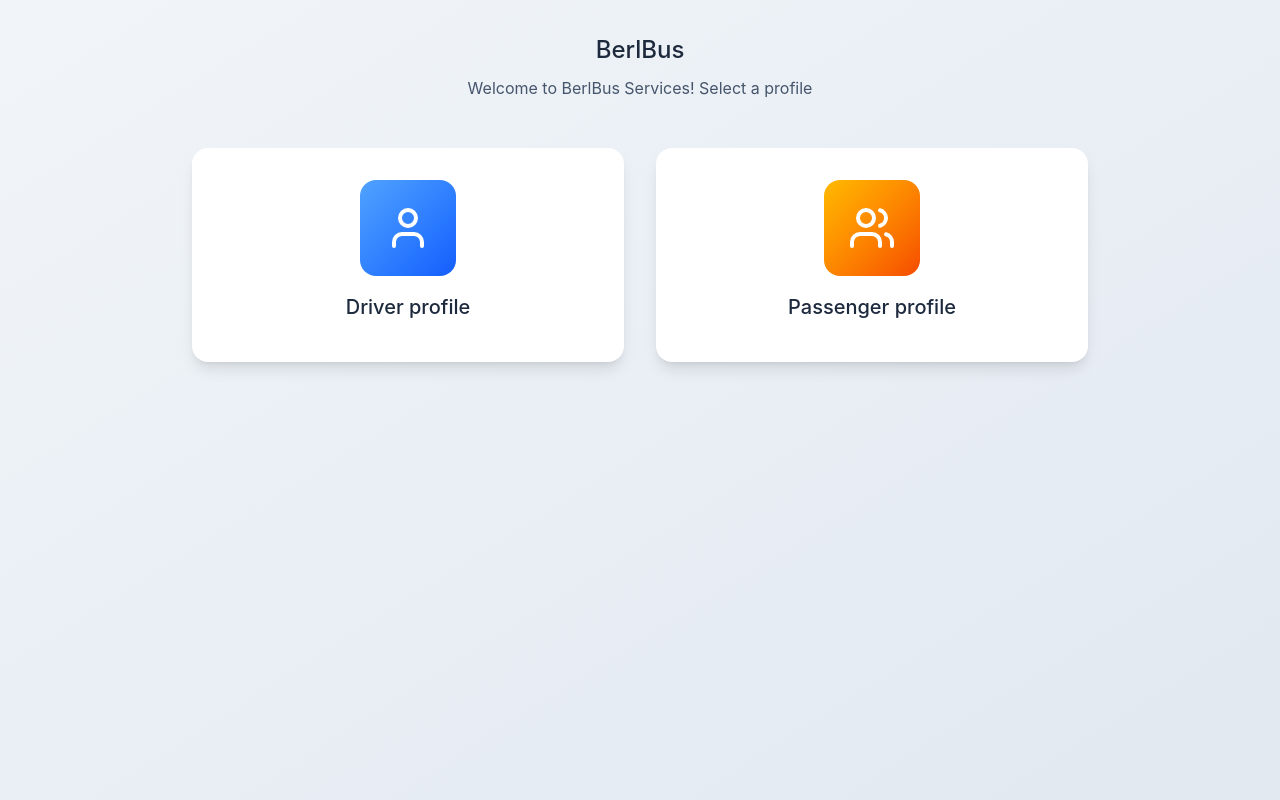
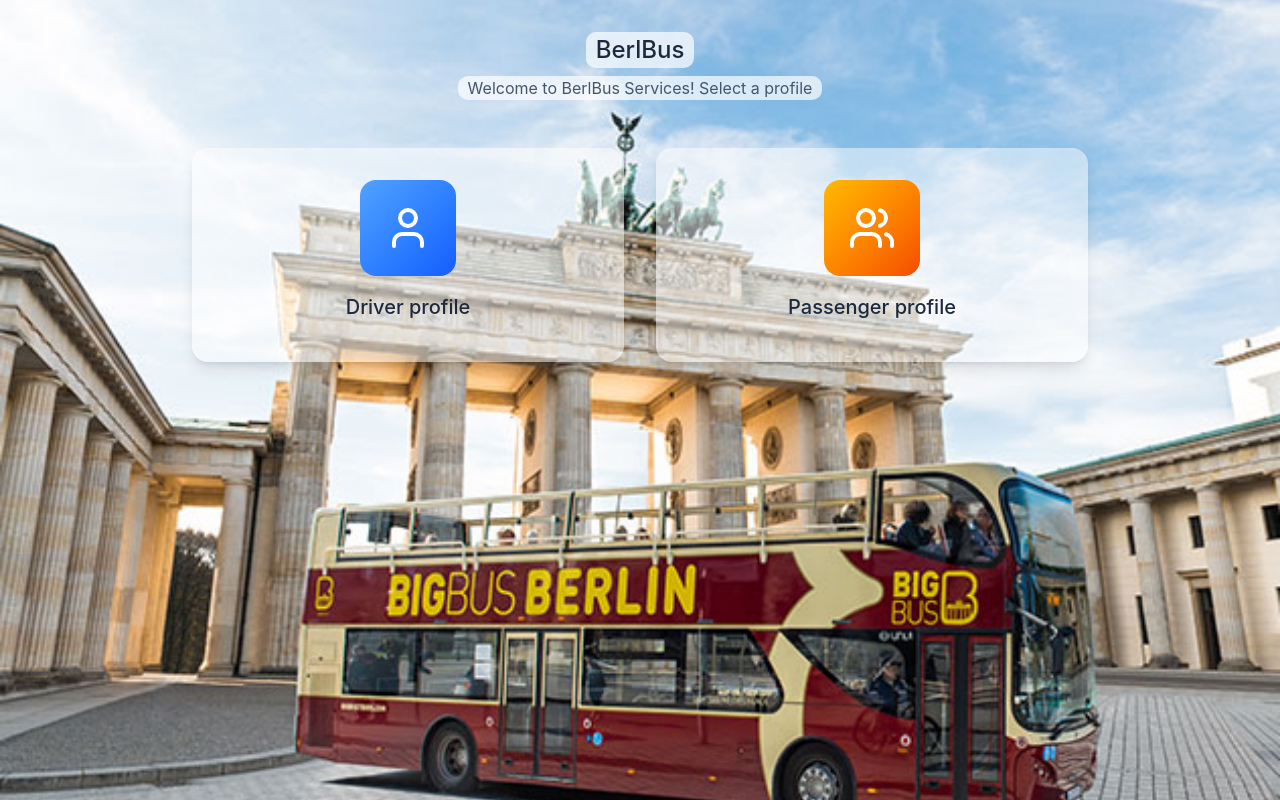
Before and after one commit to panos-stack/UI_React, a React (Vite) app in the folder BerlinBusCombined/: page / in a window 1280 px wide. Built offline with nearby package versions, Linux system fonts and the light colour scheme.

Commit message:
Final (maybe :) )

```diff
--- a/BerlinBusCombined/src/App.tsx
+++ b/BerlinBusCombined/src/App.tsx
@@ -1,8 +1,8 @@
-console.log("APP START");
 import { useState } from 'react';
 import { Users, User } from 'lucide-react';
 import { MenuDriverApp } from './components/MenuDriver/MenuDriverApp';
 import { MenuPassengerApp } from './components/MenuPassenger/MenuPassengerApp';
+import Bus from './styles/Bus-Tours-Berlin-Image.jpg';
 
 type AppView = 'main' | 'driver' | 'passenger';
 
@@ -19,18 +19,19 @@
 
   // Main menu
   return (
-    <div className="min-h-screen bg-gradient-to-br from-slate-100 to-slate-200 p-8">
+    <div className="min-h-screen bg-gradient-to-br from-slate-100 to-slate-200 p-8" style={{backgroundImage: `url(${Bus})`, backgroundSize: "cover", backgroundPosition: "center", backgroundRepeat: "no-repeat"}}>
       <div className="max-w-6xl mx-auto">
-        <div className="text-center mb-12">
-          <h1 className="text-slate-800 mb-2">BerlBus</h1>
-          <p className="text-slate-600">Welcome to BerlBus Services! Select a profile</p>
+        <div className="text-center mb-12" >
+          <h1 className="text-slate-800 mb-2 mx-auto" style={{display: "table", backgroundColor: "rgba(255, 255, 255, 0.7)", borderRadius: 10, paddingRight: 10, paddingLeft: 10}}>BerlBus</h1>
+          <p className="text-slate-600 mb-2 mx-auto" style={{display: "table", backgroundColor: "rgba(255, 255, 255, 0.7)", borderRadius: 10, paddingRight: 10, paddingLeft: 10}}>Welcome to BerlBus Services! Select a profile</p>
         </div>
+
 
         <div className="grid md:grid-cols-2 gap-8 max-w-4xl mx-auto">
           {/* Bus Cleaning App Card */}
           <button
             onClick={() => setCurrentView('driver')}
-            className="bg-white rounded-2xl shadow-lg p-8 hover:shadow-2xl transition-all hover:scale-105 active:scale-95 group"
+            className="bg-white rounded-2xl shadow-lg p-8 hover:shadow-2xl transition-all hover:scale-105 active:scale-95 group" style={{backgroundColor: "rgba(255, 255, 255, 0.5)"}}
           >
             <div className="flex flex-col items-center gap-4">
               <div className="w-24 h-24 bg-gradient-to-br from-blue-400 to-blue-600 rounded-2xl flex items-center justify-center group-hover:from-blue-500 group-hover:to-blue-700 transition-colors">
@@ -45,7 +46,7 @@
           {/* Coffee App Card */}
           <button
             onClick={() => setCurrentView('passenger')}
-            className="bg-white rounded-2xl shadow-lg p-8 hover:shadow-2xl transition-all hover:scale-105 active:scale-95 group"
+            className="bg-white rounded-2xl shadow-lg p-8 hover:shadow-2xl transition-all hover:scale-105 active:scale-95 group" style={{backgroundColor: "rgba(255, 255, 255, 0.5)"}}
           >
             <div className="flex flex-col items-center gap-4">
               <div className="w-24 h-24 bg-gradient-to-br from-amber-400 to-orange-600 rounded-2xl flex items-center justify-center group-hover:from-amber-500 group-hover:to-orange-700 transition-colors">
--- a/BerlinBusCombined/src/components/MenuPassenger/HistoricalSights.tsx
+++ b/BerlinBusCombined/src/components/MenuPassenger/HistoricalSights.tsx
@@ -157,6 +157,10 @@
                   {selectedSight.funFact}
                 </p>
               </div>
+
+              <div style={{padding: 10, textAlign: "center"}}>
+                <span > For additional information about the {selectedSight.name}'s location proceed to "Navigation for Tourists" tab on the left. </span>
+              </div>
             </div>
           </div>
         </div>
```
Also changed, not shown: BerlinBusCombined/src/styles/Bus-Tours-Berlin-Image.jpg (added), BerlinBusCombined/src/styles/main_menu.css (added).
